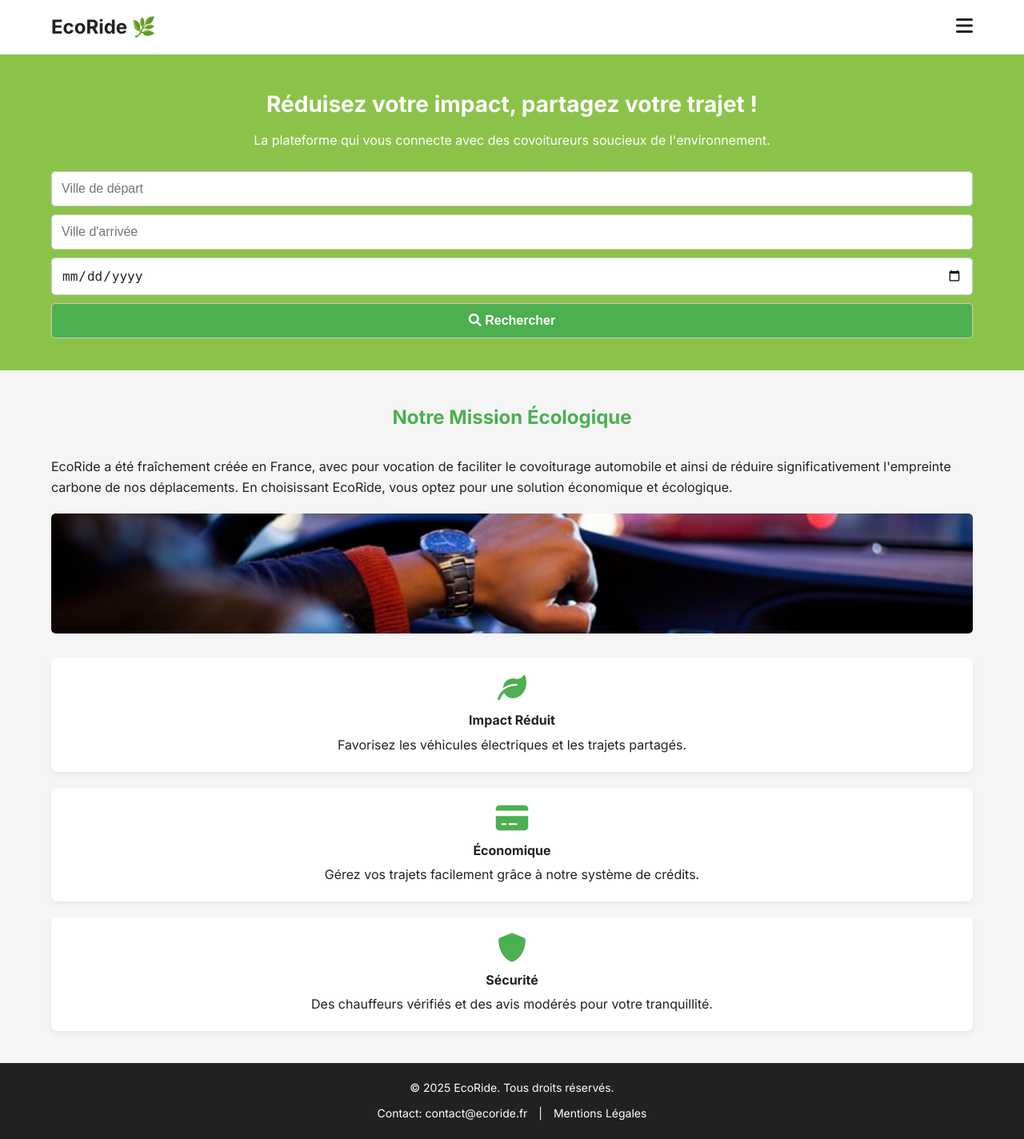
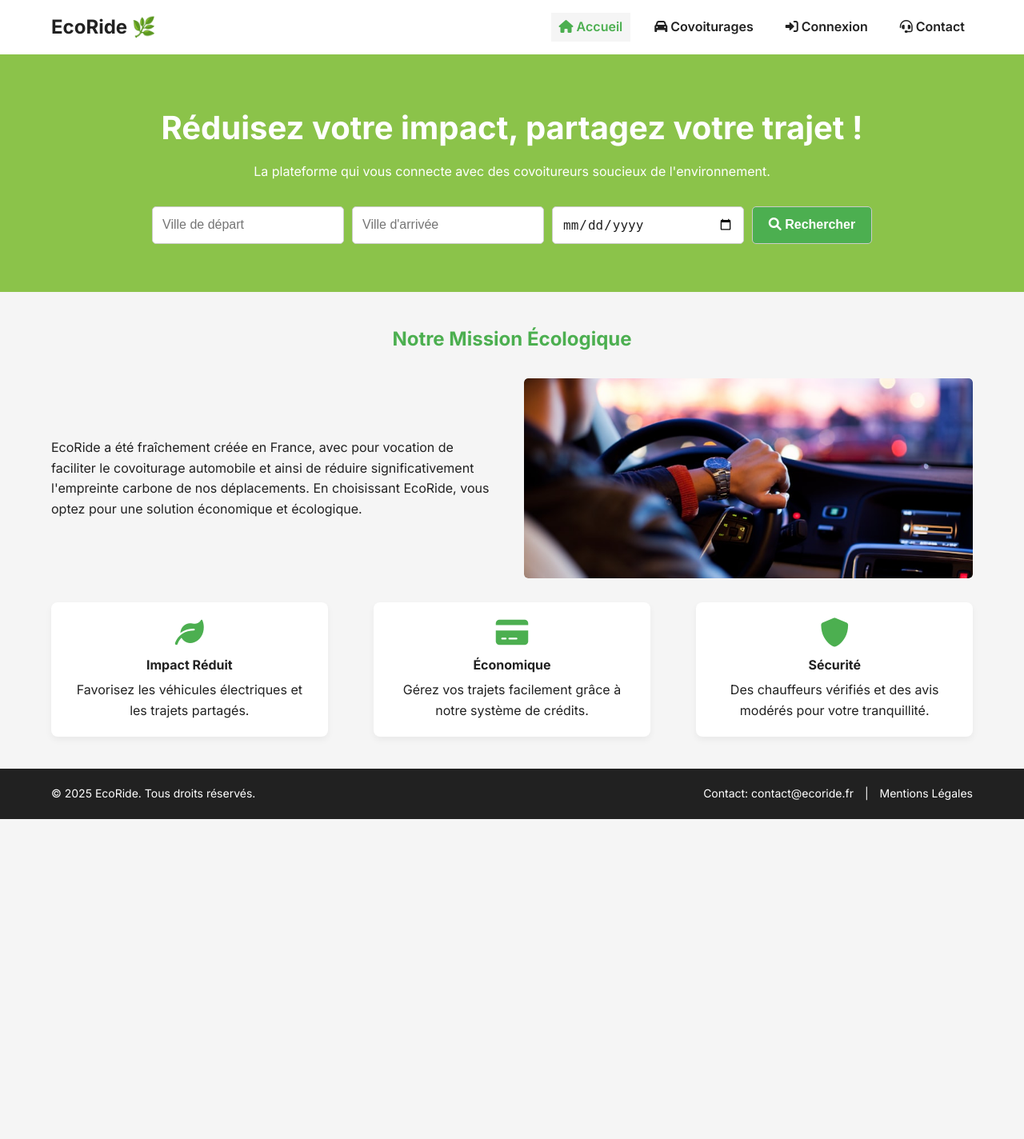
Before and after one commit to BOUDI1/ProjetEcoride, a PHP site: page / in a window 1280 px wide. Shown: the whole page at 80% size. After the commit the page ends 1024 px from the top, so only its background shows below. Run offline with PHP 8.4, Linux system fonts and the light colour scheme.

Commit message:
ajout de styles pour la version desktop, y compris la navigation, le héros, la barre de recherche et le footer

```diff
--- a/style.css
+++ b/style.css
@@ -227,3 +227,88 @@ a {
 .footer-links span {
     margin: 0 10px;
 }
+/* Media Query: Adaptation au Desktop (à partir de 768px) */
+@media (min-width: 768px){
+    /* Header Desktop */
+    .menu-toggle {
+        display: none; /* Cacher le bouton menu hamburger */
+    }
+
+    .nav-list {
+        display: flex; /* Afficher le menu en ligne */
+        position: static;
+        flex-direction: row;
+        box-shadow: none;
+        padding: 0;
+    }
+
+    .nav-list li {
+        margin-left: 20px;
+    }
+
+    .nav-list a {
+        padding: 5px 10px;
+        background-color: transparent;
+    }
+
+    /* Hero Desktop */
+    .hero {
+        padding: 60px 0;
+    }
+
+    .hero h2 {
+        font-size: 40px;
+    }
+/* autres styles desktop  */
+
+    .image-placeholder {
+        flex: 1;
+        height: 250px; /* Augmenter la hauteur sur desktop */
+    }
+/* Search Bar Desktop */
+    .search-bar form {
+        flex-direction: row; /* Alignement horizontal */
+        max-width: 900px;
+        margin: 30px auto 0;
+    }
+
+    .search-bar input,
+    .search-bar button {
+        flex: 1; /* Distribue l'espace équitablement */
+    }
+
+    .search-bar button {
+        flex: 0 0 150px; /* Taille fixe pour le bouton */
+    }
+    /* Presentation Desktop */
+    .content-row {
+        display: flex;
+        gap: 30px;
+        align-items: center;
+    }
+
+    .text-mission {
+        flex: 1;
+        margin-bottom: 0;
+    }
+
+    .features-row {
+        flex-direction: row; /* Alignement horizontal */
+        justify-content: space-between;
+    }
+
+    .feature-card {
+        flex: 1;
+        max-width: 30%;
+    }
+    /* Footer Desktop */
+    .footer .container {
+        display: flex;
+        justify-content: space-between;
+        align-items: center;
+    }
+
+    .footer-links {
+        margin-top: 0;
+    }
+}
```
